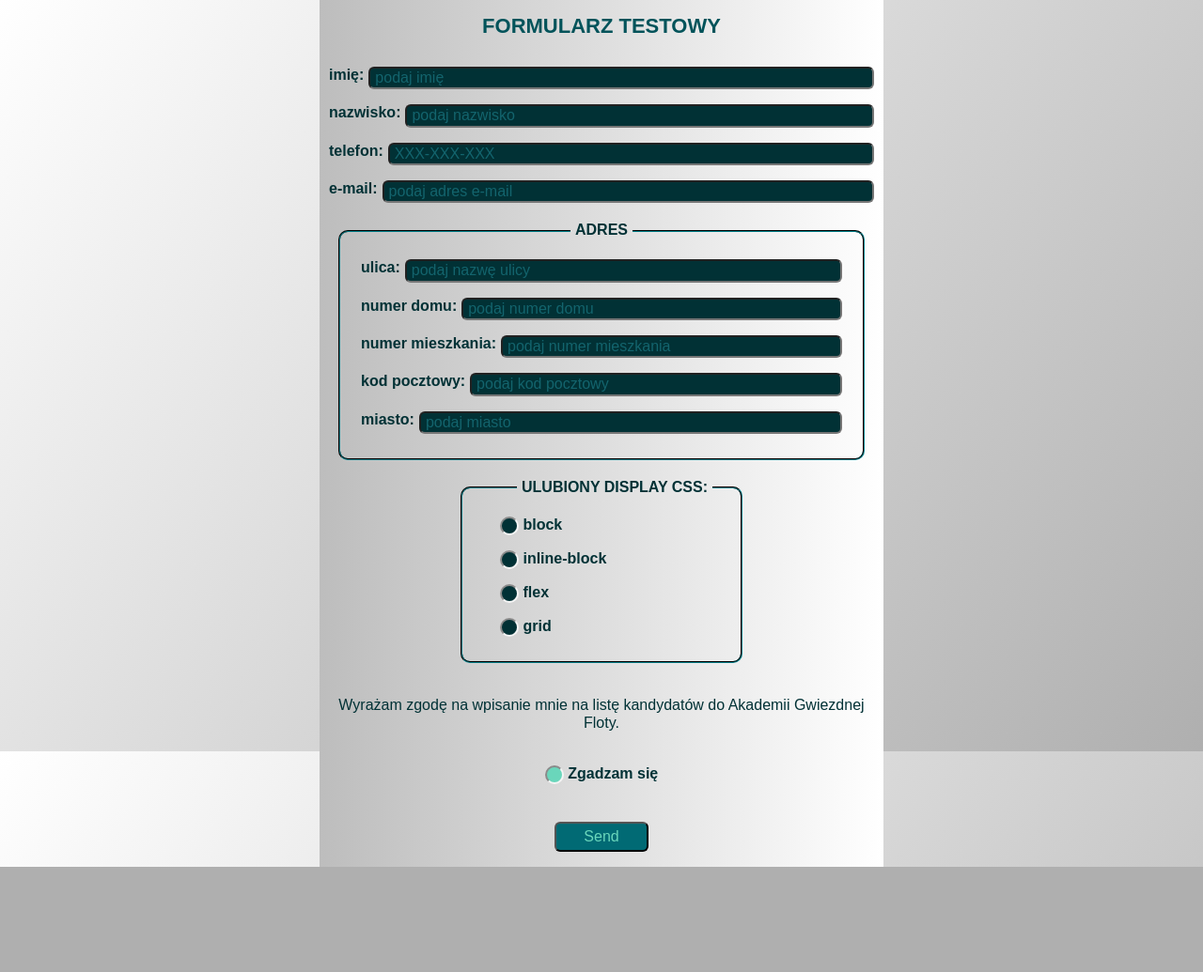
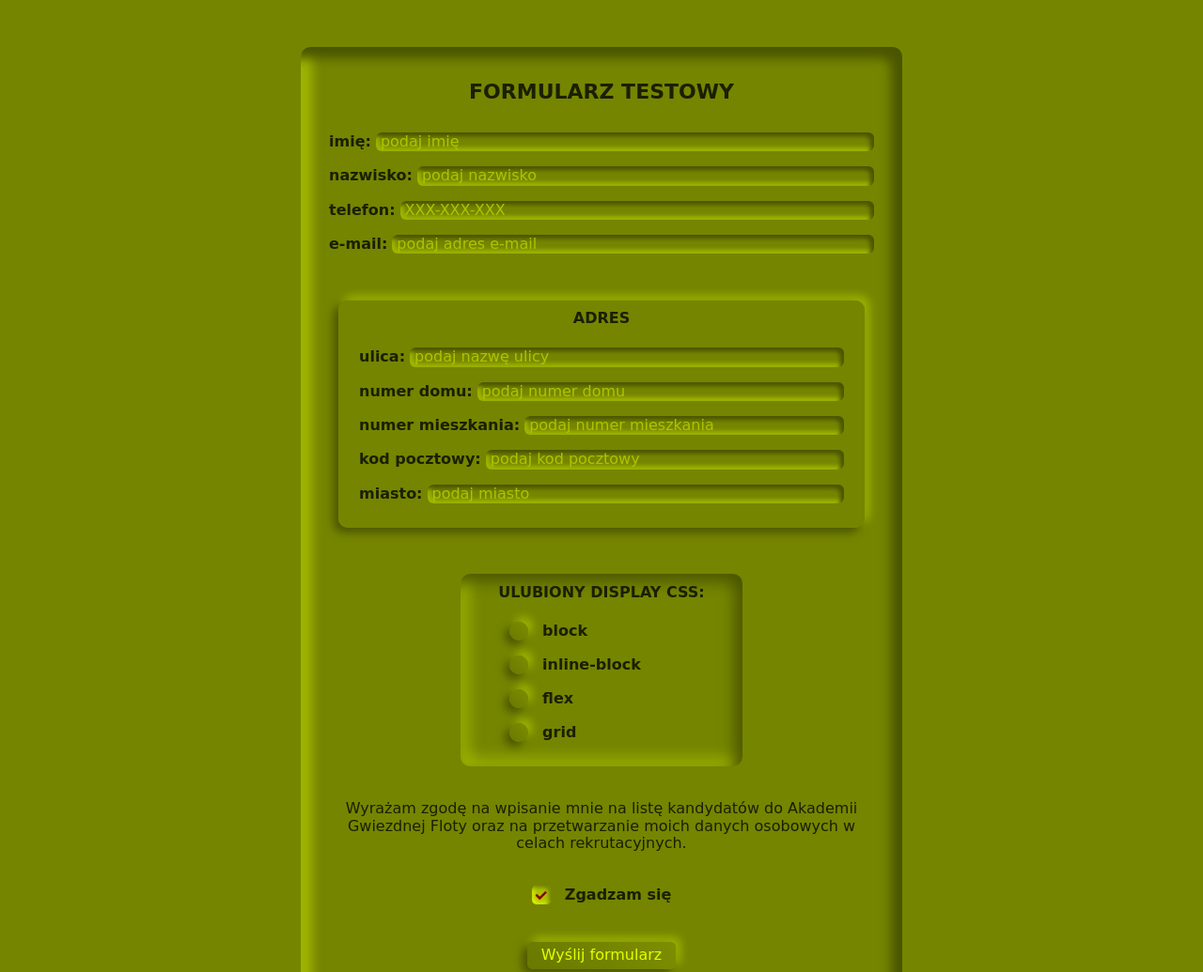
Before and after one commit to dorotapindur/forms-practice, a plain HTML site: page index.html in a window 1280 px wide. Shown: the top 1035 px of the page at 94% size. Before the commit the page ends 923 px from the top, so only its background shows below. Drawn offline with Linux system fonts and the light colour scheme; a web font is replaced by a local one.

Commit message:
check working, neumorphism added in css

```diff
--- a/index.html
+++ b/index.html
@@ -4,6 +4,7 @@
   <meta charset="UTF-8">
   <meta name="viewport" content="width=device-width, initial-scale=1.0">
   <title>Formularz</title>
+  <link href="https://fonts.googleapis.com/css2?family=Baloo+Chettan+2:wght@600&display=swap" rel="stylesheet">
   <link rel="stylesheet" href="https://cdnjs.cloudflare.com/ajax/libs/font-awesome/5.13.0/css/all.min.css">
   <link href="normalize.css" rel="stylesheet" type="text/css">
   <link href="style.css" rel="stylesheet" type="text/css">
@@ -62,33 +63,33 @@
         <legend class="fieldset__description">ulubiony display CSS:</legend>
         <p class="form__line--radio">
           <input class="form__item--radio" id="block" value="block" type="radio" name="fav-display">
-          <label class="form-description" for="block">block</label>
+          <label class="form-description--radio" for="block">block</label>
         </p>
 
         <p>
           <input class="form__item--radio" id="inline-block" value="inline-block" type="radio" name="fav-display">
-          <label class="form-description" for="inline-block">inline-block</label>
+          <label class="form-description--radio" for="inline-block">inline-block</label>
         </p>
 
         <p>
           <input class="form__item--radio" id="flex" value="flex" type="radio" name="fav-display">
-          <label class="form-description" for="flex">flex</label>
+          <label class="form-description--radio" for="flex">flex</label>
         </p>
 
         <p>
           <input class="form__item--radio" id="grid" value="grid" type="radio" name="fav-display">
-          <label class="form-description" for="grid">grid</label>
+          <label class="form-description--radio" for="grid">grid</label>
         </p>
       </fieldset>
-      <p class="agreement">Wyrażam zgodę na wpisanie mnie na listę kandydatów do Akademii Gwiezdnej Floty.</p>
+      <p class="agreement">Wyrażam zgodę na wpisanie mnie na listę kandydatów do Akademii Gwiezdnej Floty oraz na przetwarzanie moich danych osobowych w celach rekrutacyjnych.</p>
       <p class="agreement__input">
         <input class="form__item--checkbox" id="agree" checked type="checkbox" name="agree"></input>
-        <label class="form-description" for="agree">Zgadzam się</label>
+        <label class="form-description--checkbox" for="agree">Zgadzam się</label>
       </p>
 
 
       <p>
-          <input class="form__item--send" type="submit" name="submit" value="Send">
+          <input class="form__item--send" type="submit" name="submit" value="Wyślij formularz">
       </p>
 
 
--- a/style.css
+++ b/style.css
@@ -7,16 +7,15 @@ html {
   }
 
 body {
-    background-color: #afafaf;
-    background-image: linear-gradient(132deg, #ffffff 0%, #afafaf 100%);
+    background-color: #758500;
     background-attachment: fixed;
     display: flex;
     align-items: center;
     justify-content: center;
     padding: 0;
     margin: 0;
-    font-family: Arial, Helvetica, sans-serif
-  }
+    font-family: 'Baloo Chettan 2', cursive;
+}
 
 main {
     display: flex;
@@ -25,14 +24,18 @@ main {
     flex-flow: column;
     height: auto;
     min-height: 100vh;
-    background-color: #ffffff;
-    background-image: linear-gradient(270deg, #ffffff 0%, #bdbdbd 100%);
+    background: #758500;
+    box-shadow: inset -12px 12px 12px #4b5500,
+               inset 12px -12px 12px #9fb500;
+    border-radius: 10px;
+    margin: 50px 0;
+    padding: 20px;
 }
 h1 {
     display: inline-block;
     font-size: 22px;
     text-transform: uppercase;
-    color: #00535a;
+    color:#1b1f00;
 }
 .form {
     display: inline-block;
@@ -47,72 +50,94 @@ h1 {
     padding: 0 10px;
 }
 .form-description {
-    color: #013135;
+    color:#1b1f00;
     grid-area: form-description;
     font-weight: bold;
+    align-items: baseline;
+    display: flex;
+    align-items: center;
 }
 .form__item {
     width: 100%;
-    color:#6ad6bb;
-    background-color: #013135;
+    color:#e1ff00;
+    background: #758500;
+    box-shadow: inset -4px 4px 4px #4b5500,
+                inset 4px -4px 4px #9fb500;
     grid-area: form__item;
     border-radius: 6px;
+    border: none;
     padding-left: 5px;
 }
 .form__item::placeholder {
-    color: #13646d;
+    color: #adc400;
 }
 .form__item--send {
     display: block;
-    width: 100px;
+    width: auto;
     margin: auto;
-    color:#6ad6bb;
-    background-color: #016a74;
+    color:#e1ff00;
+    background: linear-gradient(225deg, #7d8e00, #697800);
+    box-shadow:  -5px 5px 10px #4b5500,
+                 5px -5px 10px #9fb500;
     border-radius: 6px;
+    border: none;
     margin-top: 40px;
-    padding: 5px;
+    padding: 5px 15px;
 }
 .fieldset {
     text-align: center;
-    border-color: #013135;
+    background: #758500;
+    box-shadow:  -5px 5px 10px #4b5500,
+                 5px -5px 10px #9fb500;
     border-radius: 10px;
+    border: none;
     margin: 20px;
 }
 .fieldset__description {
     font-weight: bold;
     text-transform: uppercase;
-    color: #013135;
+    transform: translate(0, 20px);/*wsuwa opis do środka pola fieldset*/
+    color:#1b1f00;
     margin: auto;
-    padding: 0 5px;
+    padding: 20px;
 }
 .fieldset--radio {
     display: block;
     text-align: left;
-    padding-left: 40px;
-    border-color: #013135;
+    background: #758500;
+    box-shadow: inset -8px 8px 16px #4b5500,
+               inset 8px -8px 16px #9fb500;
     border-radius: 10px;
+    border: none;
     margin: auto;
     width: 50%;
 }
-
+.form-description--radio {
+    color:#1b1f00;
+    grid-area: form-description;
+    font-weight: bold;
+    align-items: baseline;
+}
 .form__item--radio {
+    display: inline-block;
     -webkit-appearance: none;
     width: 20px;
     height: 20px;
-    border: solid 2px;
-    border-color: rgb(138, 138, 138) whitesmoke whitesmoke rgb(138, 138, 138);
     border-radius: 50%;
-    color: #6ad6bb;
-    background-color: #013135;
-    padding-right: 5px;
+    background: linear-gradient(225deg, #7d8e00, #697800);
+    box-shadow:  -5px 5px 10px #4b5500,
+                 5px -5px 10px #9fb500;
+    margin-right: 10px;
+    margin-left: 40px;
     vertical-align: middle;
 }
-.form__item--radio:checked,
-.form__item--checkbox:checked {
-    background-color: #6ad6bb;
+.form__item--radio:checked {
+    background: #abc200;
+    box-shadow: inset -2px 2px 4px #6d7c00,
+                inset 2px -2px 4px #e9ff00;
 }
 .agreement {
-    color: #013135;
+    color:#1b1f00;
     padding: 20px;
     text-align: center;
 
@@ -122,13 +147,36 @@ h1 {
 }
 .form__item--checkbox {
     -webkit-appearance: none;
+    position: relative;
     width: 20px;
     height: 20px;
-    border: solid 2px;
-    border-color: rgb(138, 138, 138) whitesmoke whitesmoke rgb(138, 138, 138);
-    border-radius: 50%;
-    color: #6ad6bb;
-    background-color: #013135;
-    padding-right: 5px;
+    border-radius: 5px;
+    background: linear-gradient(225deg, #7d8e00, #697800);
+    box-shadow:  -5px 5px 10px #4b5500,
+                 5px -5px 10px #9fb500;
+    margin-right: 10px;
     vertical-align: middle;
 }
+.form__item--checkbox:checked {
+    background: #abc200;
+    box-shadow: inset -2px 2px 4px #6d7c00,
+                inset 2px -2px 4px #e9ff00;
+}
+.form__item--checkbox:checked::before {
+    position: absolute;
+    top: 5px;
+    left: 4px;
+    /* check from Font Awesome */
+    content: "\f00c";
+    font-family: "Font Awesome 5 Free";
+    font-size: 12px;
+    line-height: 12px;
+    font-weight: bold;
+    color: rgb(134, 0, 0);
+}
+.form-description--checkbox {
+    color:#1b1f00;
+    grid-area: form-description;
+    font-weight: bold;
+    align-items: baseline;
+}
```
